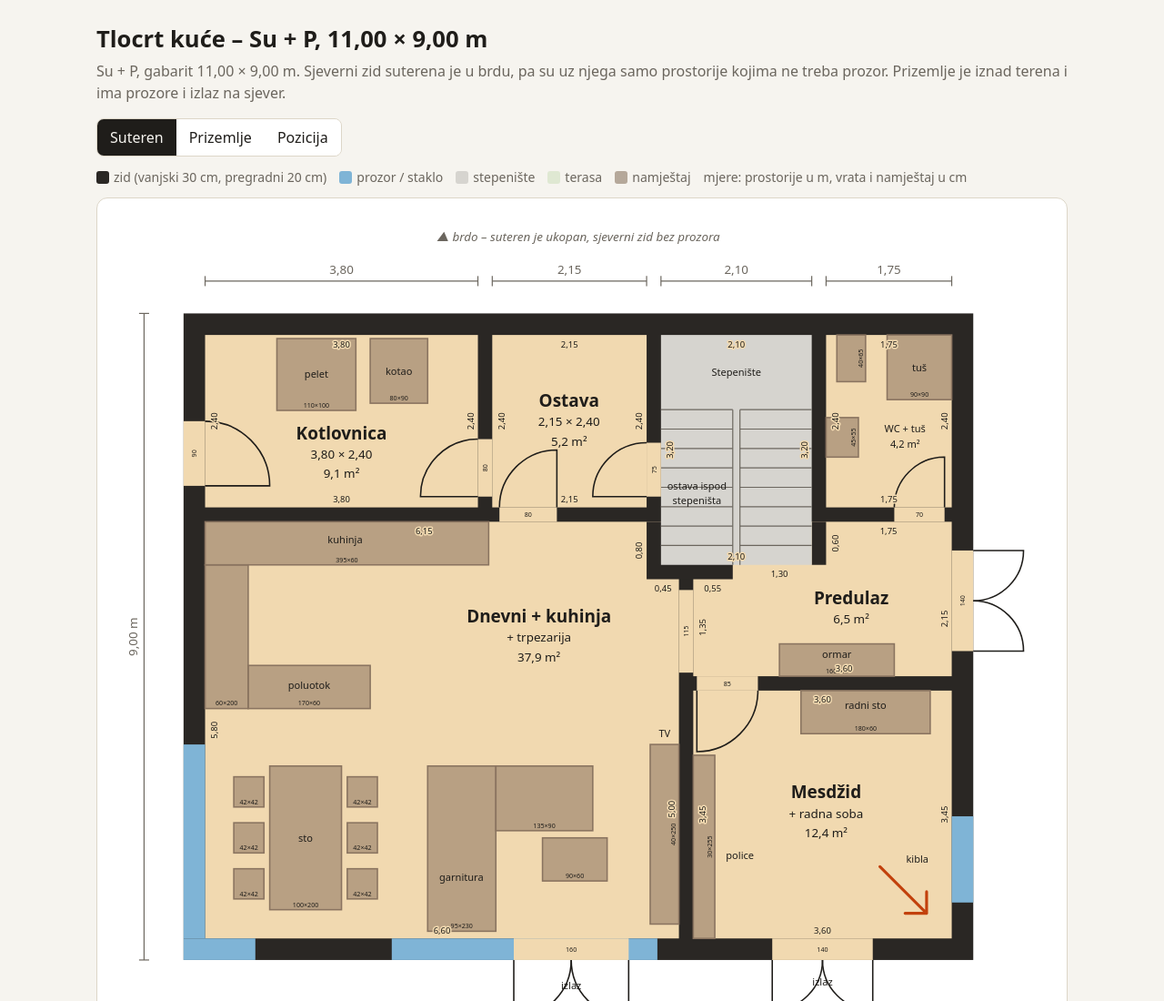
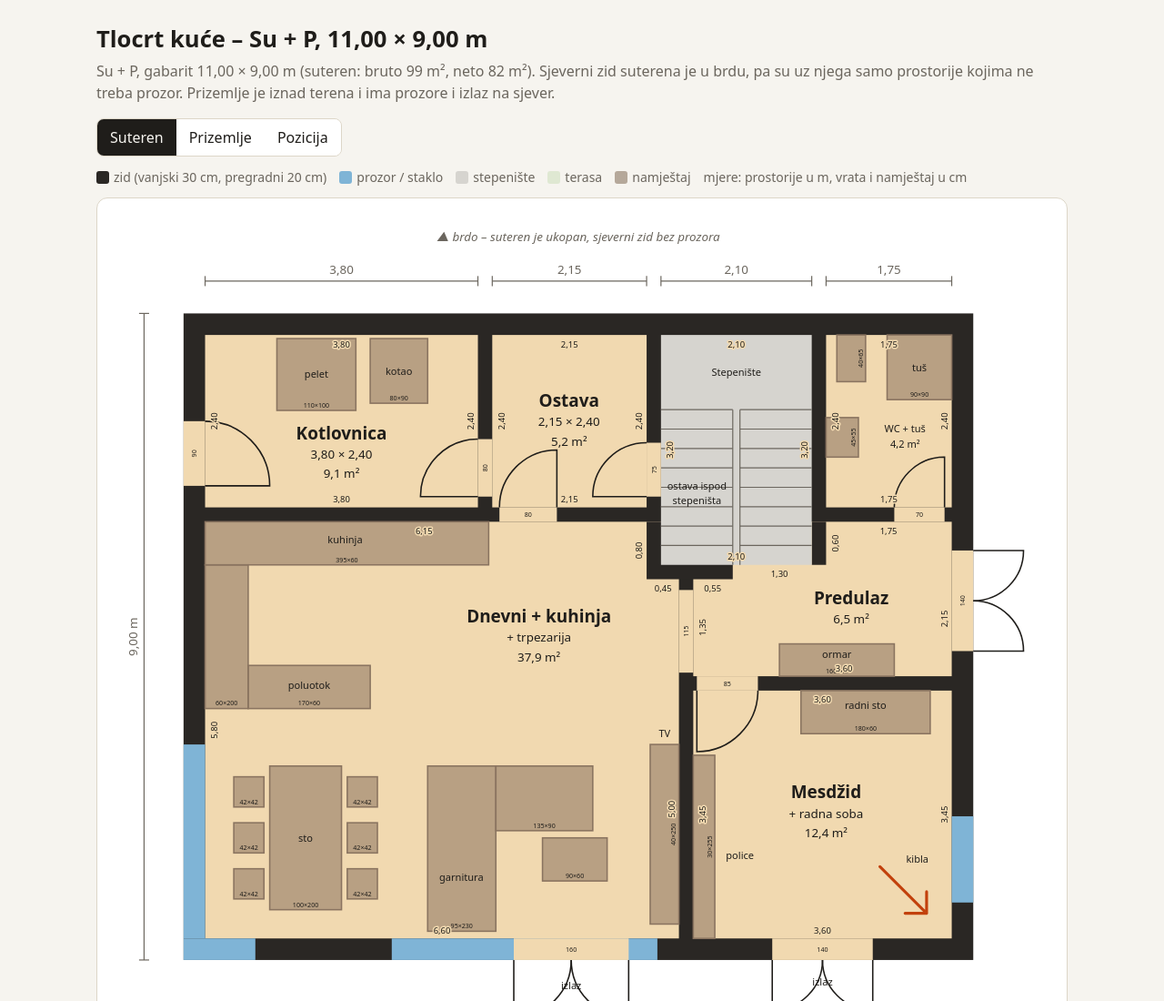
Before and after one commit to nediml/tlocrt-kuce, a plain HTML site: page index.html in a window 1280 px wide. Shown: the top 1100 px of the page at 91% size. Drawn offline with Linux system fonts and the light colour scheme.

Commit message:
Bruto i neto prema odabranom tabu
Co-Authored-By: Claude Fable 5.2 <noreply@anthropic.com>

```diff
--- a/index.html
+++ b/index.html
@@ -84,7 +84,7 @@
 <body>
 <main>
   <h1>Tlocrt kuće – Su + P, 11,00 × 9,00 m</h1>
-  <p class="lead">Su + P, gabarit 11,00 × 9,00 m. Sjeverni zid suterena je u brdu, pa su uz njega samo prostorije kojima ne treba prozor. Prizemlje je iznad terena i ima prozore i izlaz na sjever.</p>
+  <p class="lead">Su + P, gabarit 11,00 × 9,00 m <span id="area"></span>. Sjeverni zid suterena je u brdu, pa su uz njega samo prostorije kojima ne treba prozor. Prizemlje je iznad terena i ima prozore i izlaz na sjever.</p>
 
   <div class="bar">
     <div class="toggle" role="group" aria-label="Tlocrt">
@@ -373,6 +373,7 @@ const SITE = (() => {
 const btns = [...document.querySelectorAll('.toggle button')];
 function show(key) {
   btns.forEach(b => b.setAttribute('aria-pressed', b.dataset.p === key));
+  document.getElementById('area').textContent = { ground: '(suteren: bruto 99 m², neto 82 m²)', upper: '(prizemlje: bruto 99 m², neto 73 m²)', site: '(ukupno: bruto 198 m², neto 155 m²)' }[key];
   const svg = document.getElementById('svg');
   if (key === 'site') { svg.setAttribute('viewBox', '95 10 1100 1220'); svg.innerHTML = SITE; return; }
   svg.setAttribute('viewBox', '-110 -150 1330 1250');
```
